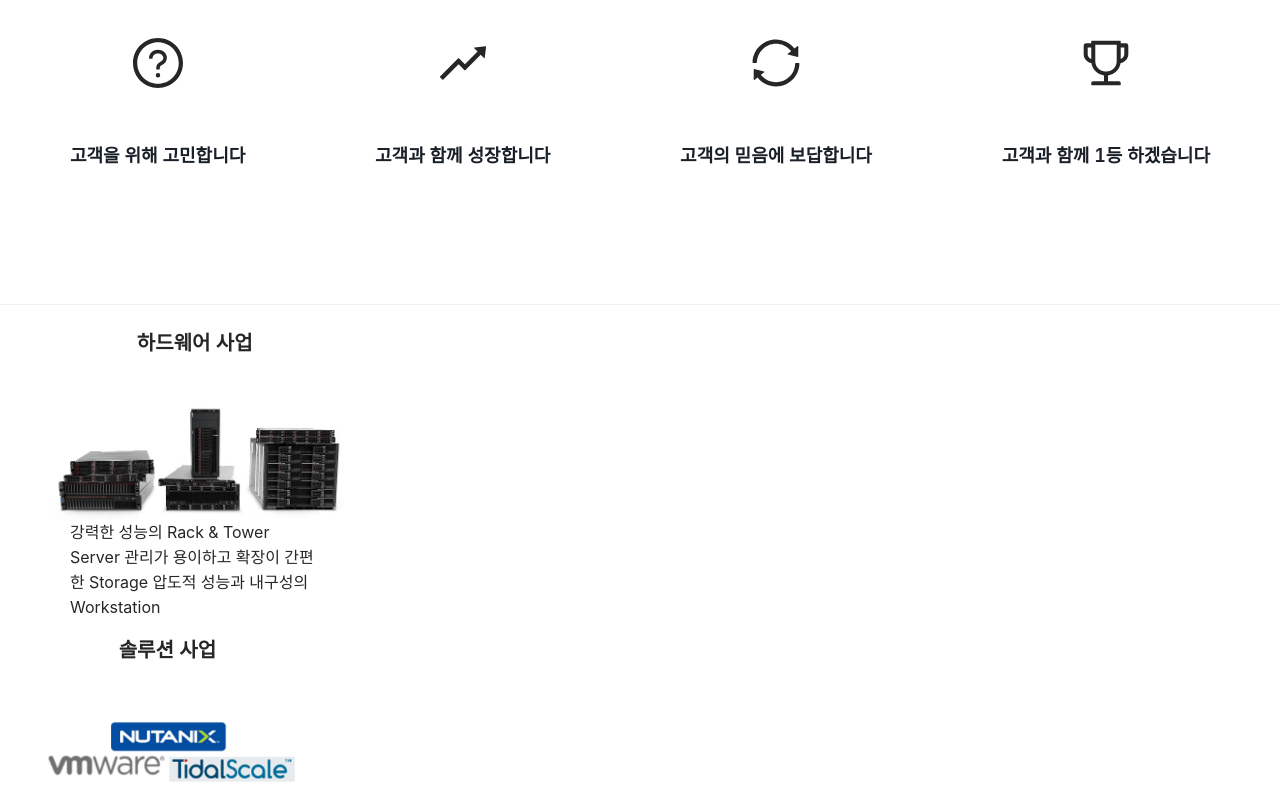
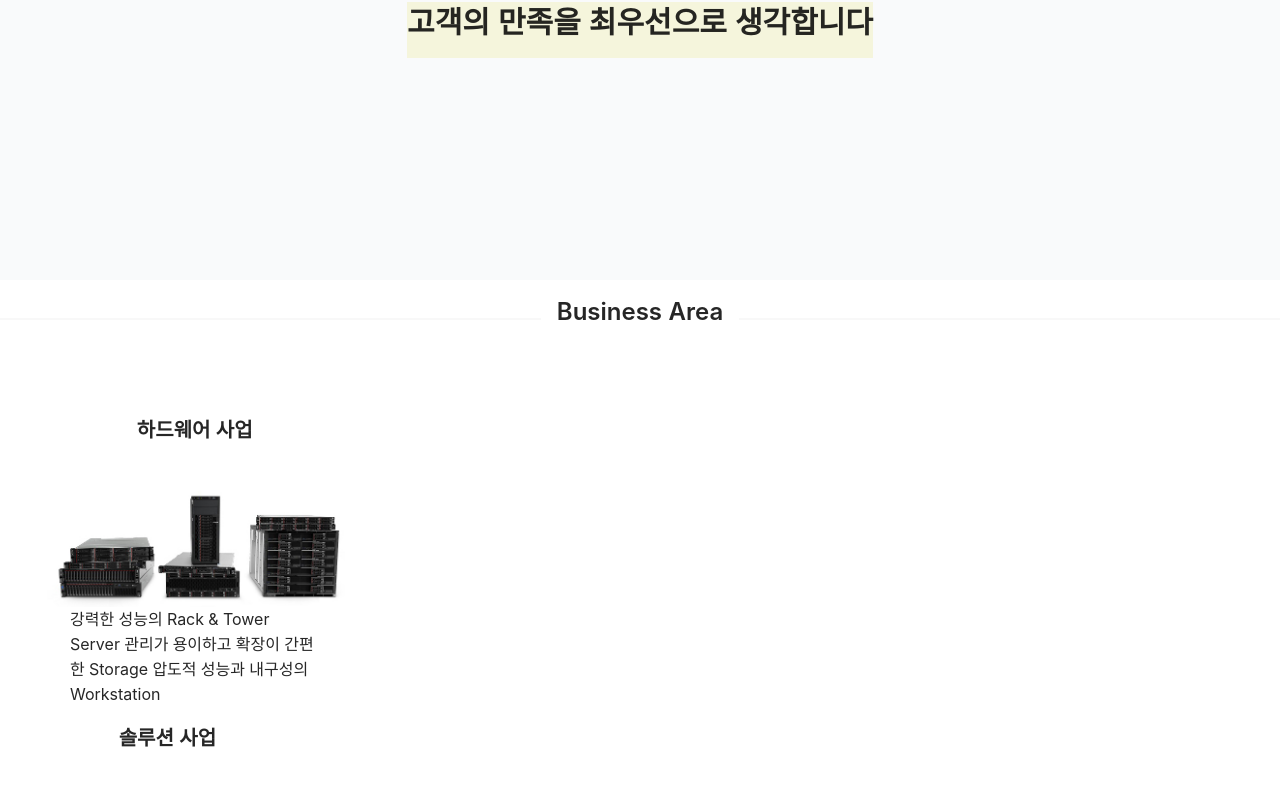
Before and after one commit to younghun1124/IrumInfraWeb, a React (Create React App) app: page / in a window 1280 px wide. Shown: the part 1484-2291 px from the top of the page. Built offline with nearby package versions, Linux system fonts and the light colour scheme.

Commit message:
컨텐츠 순서 변경

```diff
--- a/src/pages/Home.js
+++ b/src/pages/Home.js
@@ -46,21 +46,6 @@ const Home = () => {
                 />
             </Carousel>
 
-            <Row
-                css={css`
-                    height: 500px;
-                    background-color: #f9fafb;
-                `}
-                justify='center'
-                align='middle'
-            >
-                <Title level={2}>
-                    <Fade cascade right big>
-                        고객의 만족을 최우선으로 생각합니다
-                    </Fade>
-                </Title>
-            </Row>
-
             <InnerContainer
                 css={css`
                     flex-direction: column;
@@ -85,27 +70,35 @@ const Home = () => {
                     `}
                     justify='space-between'
                 >
-                    <Slide bottom>
+                    <Fade left>
                         <Col css={FlexCenter}>
-                            <QuestionCircleOutlined style={IconStyle} />
+                            <QuestionCircleOutlined
+                                style={{ ...IconStyle, color: 'dimgray' }}
+                            />
                             <P>고객을 위해 고민합니다</P>
                         </Col>
-                    </Slide>
-                    <Slide bottom>
+                    </Fade>
+                    <Fade top>
                         <Col css={FlexCenter}>
-                            <RiseOutlined style={IconStyle} />
+                            <RiseOutlined
+                                style={{ ...IconStyle, color: 'crimson' }}
+                            />
                             <P>고객과 함께 성장합니다</P>
                         </Col>
-                    </Slide>
-                    <Slide bottom>
+                    </Fade>
+                    <Fade bottom>
                         <Col css={FlexCenter}>
-                            <SyncOutlined style={IconStyle} />
+                            <SyncOutlined
+                                style={{ ...IconStyle, color: 'royalblue' }}
+                            />
                             <P>고객의 믿음에 보답합니다</P>
                         </Col>
-                    </Slide>
-                    <Slide bottom>
+                    </Fade>
+                    <Fade right>
                         <Col css={FlexCenter}>
-                            <TrophyOutlined style={IconStyle} />
+                            <TrophyOutlined
+                                style={{ ...IconStyle, color: 'GoldenRod' }}
+                            />
                             <P
                                 css={css`
                                     color: #191f28;
@@ -114,18 +107,49 @@ const Home = () => {
                                 고객과 함께 1등 하겠습니다
                             </P>
                         </Col>
-                    </Slide>
+                    </Fade>
                 </Row>
             </InnerContainer>
-            <Divider />
-
+            <Row
+                css={css`
+                    height: 500px;
+                    background-color: #f9fafb;
+                `}
+                justify='center'
+                align='middle'
+            >
+                <div
+                    css={css`
+                        background-color: beige;
+                    `}
+                >
+                    <Title level={2}>
+                        <Fade cascade right>
+                            고객의 만족을 최우선으로 생각합니다
+                        </Fade>
+                    </Title>
+                </div>
+            </Row>
+            <div>
+                <Divider orientation='center'>
+                    <Title level={3}>Business Area</Title>
+                </Divider>
+                <InnerContainer
+                    css={css`
+                        padding-top: 60px;
+                        padding-bottom: 60px;
+                    `}
+                >
+                    <BuisnessArea />
+                </InnerContainer>
+            </div>
+            <Divider orientation='center'>
+                <Title level={3}>Business Partner</Title>
+            </Divider>
             <InnerContainer>
-                <BuisnessArea />
-            </InnerContainer>
-            <Divider />
-            <InnerContainer>
-                <Title level={2}>Business Partner</Title>
-                <Paragraph>파트너들과 최선을 다하고 있습니다.</Paragraph>
+                <div>
+                    <Paragraph>파트너들과 최선을 다하고 있습니다.</Paragraph>
+                </div>
             </InnerContainer>
         </>
     );
@@ -136,7 +160,7 @@ const IconStyle = {
 
 const P = styled.p`
     color: #191f28;
-    font-weight: 600;
+    font-weight: 500;
     font-size: 1.8rem;
 `;
 
@@ -174,7 +198,7 @@ const CarouselUnit = ({ src, children, title, text }) => {
                 <Text>{text}</Text>
                 <Title
                     css={css`
-                        font-weight: 700;
+                        font-weight: 600;
                     `}
                 >
                     {title}
@@ -191,5 +215,7 @@ const FlexCenter = css`
     justify-content: space-between;
     align-items: center;
     flex-direction: column;
+    &:hover {
+    }
 `;
 export default Home;
```
